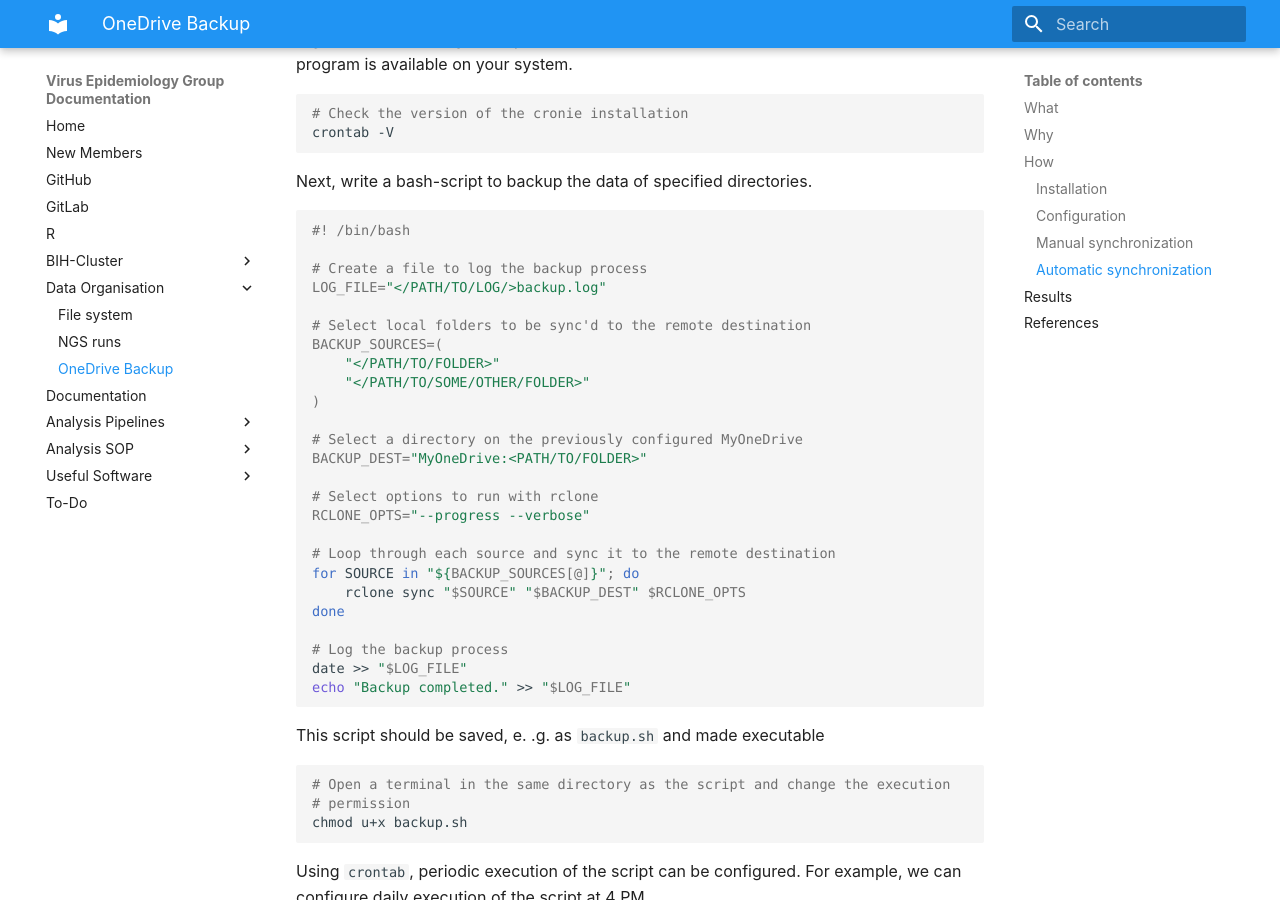
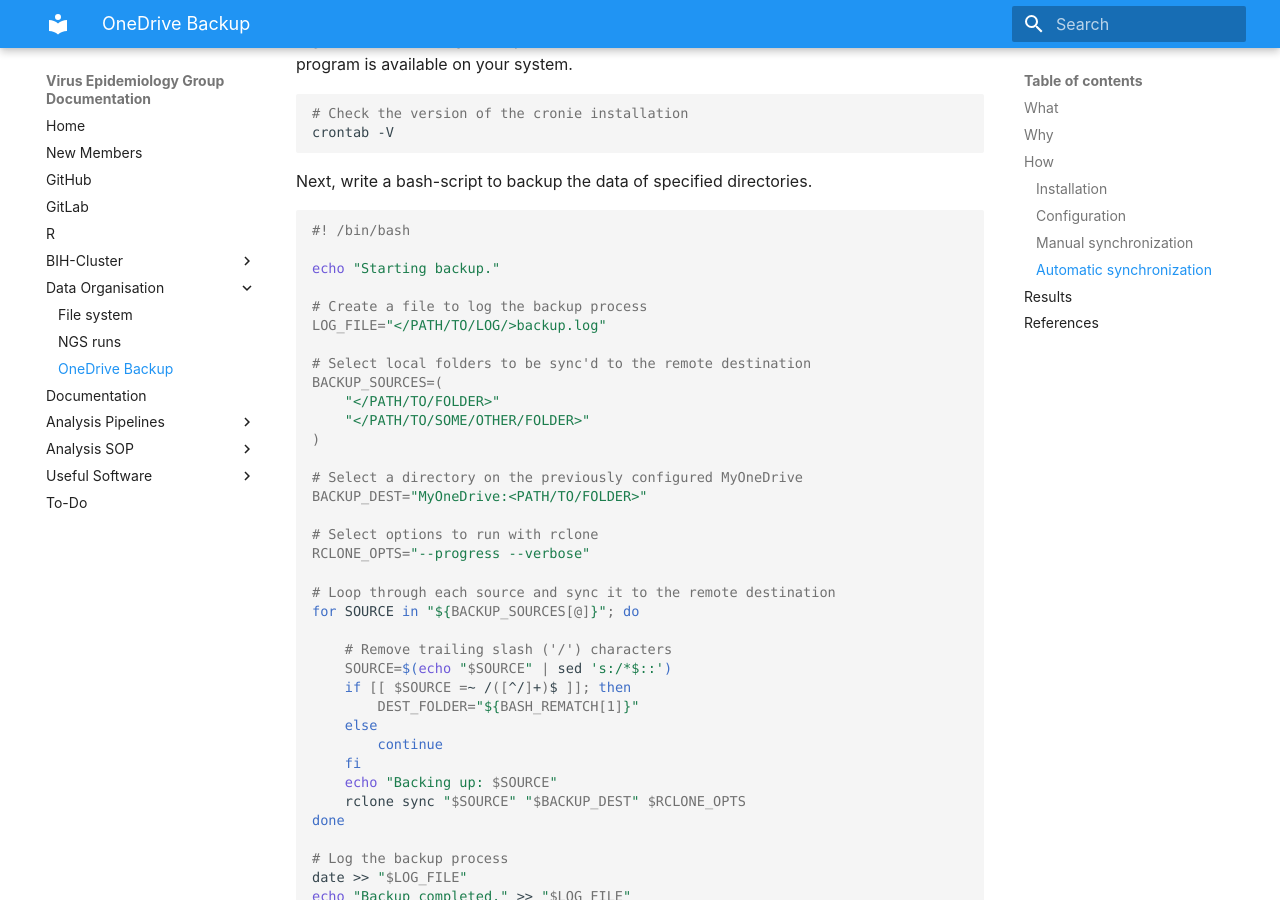
Before and after one commit to drexler-virus-epidemiology/group-documentation, an MkDocs documentation site: the page built from docs/data-organisation/onedrive-backup.md, in a window 1280 px wide and 900 px high, scrolled down 2058 px. Built offline with MkDocs 1.6.1 and Material for MkDocs 9.7.7, drawn with Linux system fonts in a browser that asks for light colours.

Commit message:
Update Onedrive Backup SOP
* Add a way to save each source folder in a separate folder

````diff
--- a/docs/data-organisation/onedrive-backup.md
+++ b/docs/data-organisation/onedrive-backup.md
@@ -97,6 +97,8 @@ Next, write a bash-script to backup the data of specified directories.
 ``` bash
 #! /bin/bash
 
+echo "Starting backup."
+
 # Create a file to log the backup process
 LOG_FILE="</PATH/TO/LOG/>backup.log"
 
@@ -114,6 +116,15 @@ RCLONE_OPTS="--progress --verbose"
 
 # Loop through each source and sync it to the remote destination
 for SOURCE in "${BACKUP_SOURCES[@]}"; do
+
+    # Remove trailing slash ('/') characters
+    SOURCE=$(echo "$SOURCE" | sed 's:/*$::')
+    if [[ $SOURCE =~ /([^/]+)$ ]]; then
+        DEST_FOLDER="${BASH_REMATCH[1]}"
+    else
+        continue
+    fi
+    echo "Backing up: $SOURCE"
     rclone sync "$SOURCE" "$BACKUP_DEST" $RCLONE_OPTS
 done
 
````
